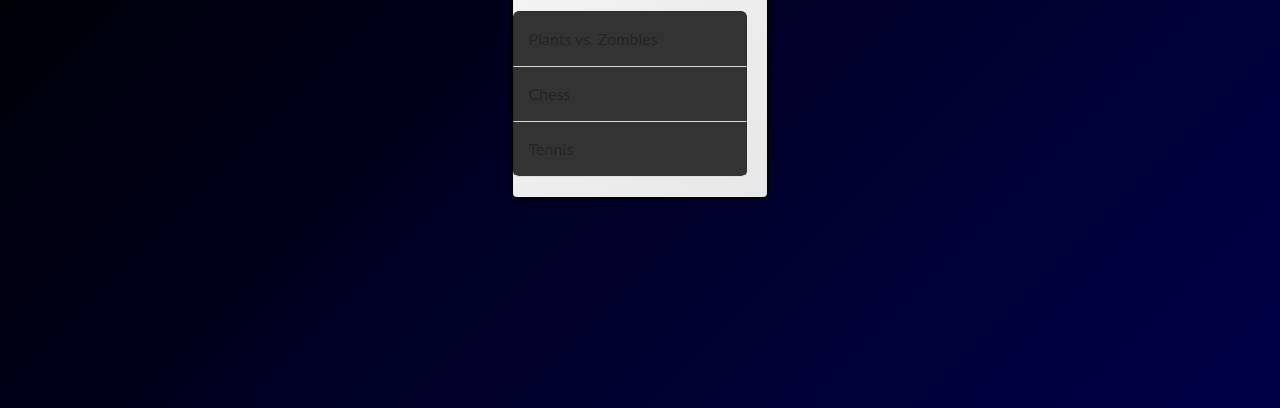
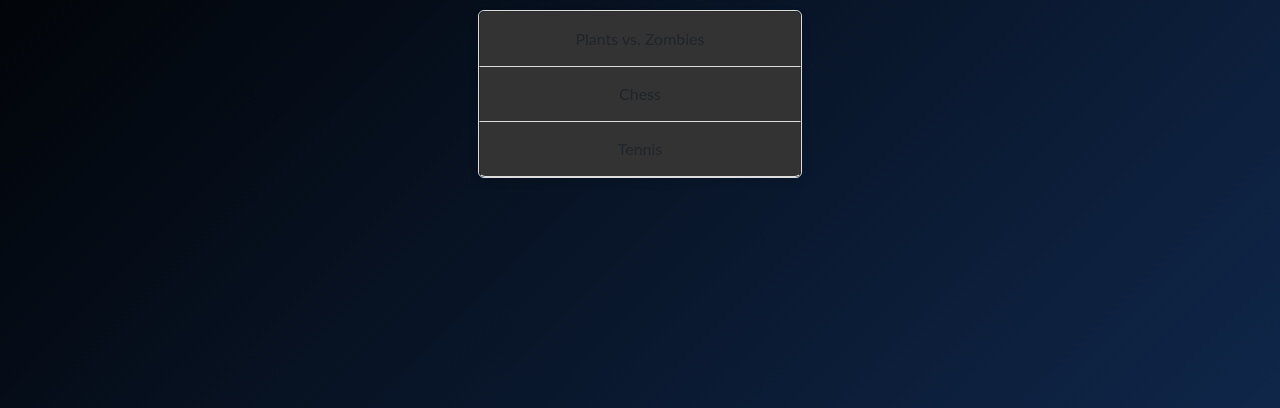
Before and after one commit to floatedbloom/georgiywebsite, an Astro site: page /hobbies in a window 1280 px wide. Shown: the part 392-800 px from the top of the page. Built offline with nearby package versions, Linux system fonts and the light colour scheme; Astro itself is replaced by a stand-in of ours.

Commit message:
gdjgdkgjdfgjdfskl;bmlvc

```diff
--- a/src/layouts/Layout.astro
+++ b/src/layouts/Layout.astro
@@ -25,10 +25,9 @@
 </html>
 <style is:global>
 	html, body {
-		margin: auto;
+		margin: 0;
 		font-family: 'Roboto Slab', serif;
-		overflow: auto;
-		background: linear-gradient(315deg, rgb(52, 99, 96) 3%, rgb(20, 50, 96) 38%, rgb(0, 0, 96) 68%, rgb(0, 0, 0) 98%) ;
+		background: linear-gradient(315deg, rgb(52, 99, 96) 3%, rgb(20, 50, 96) 38%, rgb(20, 50, 96) 68%, rgb(0, 0, 0) 98%) ;
 		animation: gradient 15s ease infinite ;
 		background-size: 400% 400%;
 		background-attachment: fixed;
@@ -158,7 +157,7 @@
 		border: 2px solid #000; /* Border around the text */
 		padding: 20px; /* Padding inside the box */
 		border-radius: 10px; /* Rounded corners */
-		background: linear-gradient(135deg, #f3f3f3, #e7e7e7); /* Background gradient */
+		background: linear-gradient(135deg, #40a073, #345f52); /* Background gradient */
 		box-shadow: 0 4px 8px rgba(0, 0, 0, 0.1); /* Box shadow for a subtle 3D effect */
 		font-family: Arial, sans-serif; /* Font styling */
 		margin: 20px auto; /* Center the box and add margin */
--- a/src/pages/hobbies.astro
+++ b/src/pages/hobbies.astro
@@ -15,7 +15,7 @@
             <title>{pageTitle}</title>
         </head>
         <body>
-            <div class="list-group central box-thing">
+            <div class="list-group central">
                 <a href="/pvz" class="list-group-item list-group-item-action">Plants vs. Zombies</a>
                 <a href="/chess" class="list-group-item list-group-item-action">Chess</a>
                 <a href="/tennis" class="list-group-item list-group-item-action">Tennis</a>
--- a/src/pages/pvz.astro
+++ b/src/pages/pvz.astro
@@ -114,8 +114,6 @@
 	}
 	.pvz-page {
 		font-family: 'Roboto', sans-serif;
-		background-color: #f5f7fa;
-		color: #333;
 		padding: 20px;
 		text-align: center;
 		font-size: 20px;
@@ -134,7 +132,6 @@
 	.pvz-page .content {
 		max-width: 800px;
 		margin: 0 auto;
-		background-color: #fff;
 		padding: 25px;
 		border-radius: 8px;
 		box-shadow: 0 4px 8px rgba(0, 0, 0, 0.1);
```
